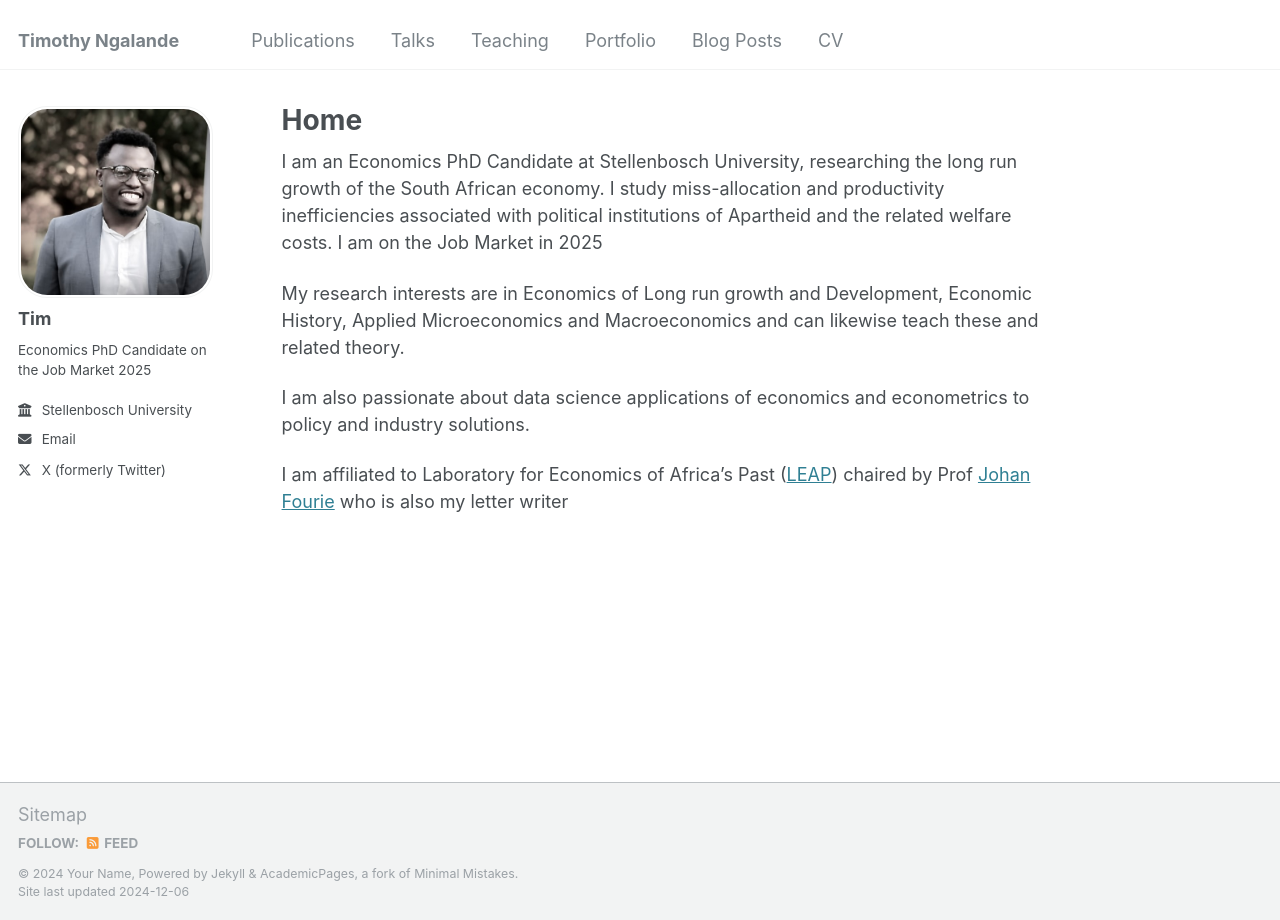
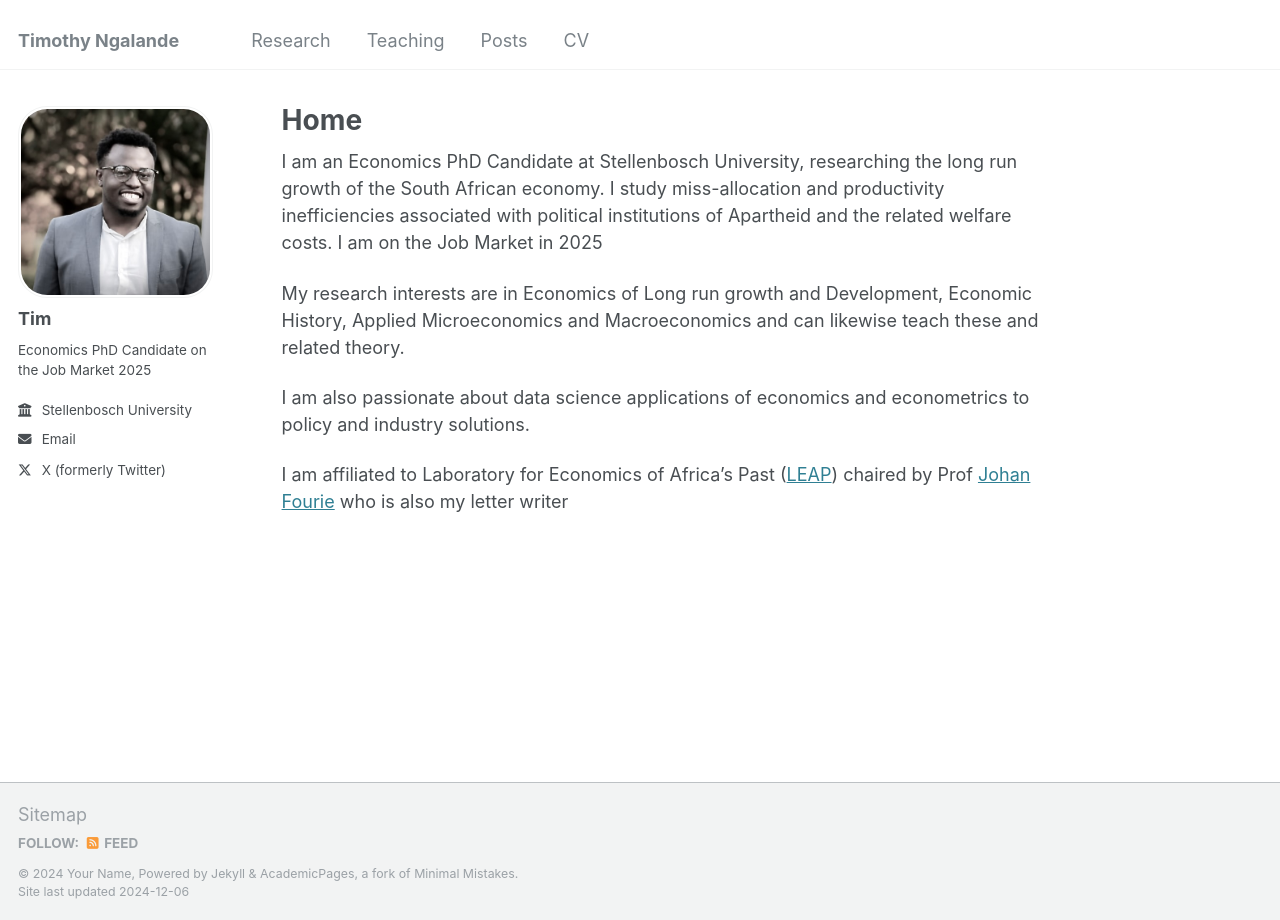
Before and after one commit to Tim0716/Tim0716.github.io, a Jekyll site: the page built from _pages/about.md, in a window 1280 px wide. Built offline with Jekyll 4.4.1, drawn with Linux system fonts in a browser that asks for light colours.

Commit message:
navigation

```diff
--- a/_data/navigation.yml
+++ b/_data/navigation.yml
@@ -5,19 +5,13 @@
 # prevent it from being included in the site.
 
 main:
-  - title: "Publications"
+  - title: "Research"
     url: /publications/
-
-  - title: "Talks"
-    url: /talks/
 
   - title: "Teaching"
     url: /teaching/
 
-  - title: "Portfolio"
-    url: /portfolio/
-
-  - title: "Blog Posts"
+  - title: "Posts"
     url: /year-archive/
 
   - title: "CV"
```
